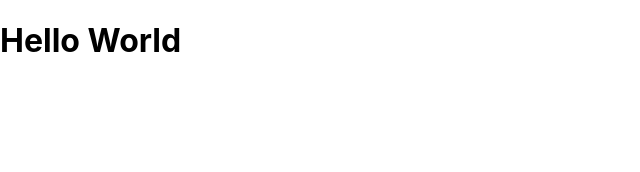
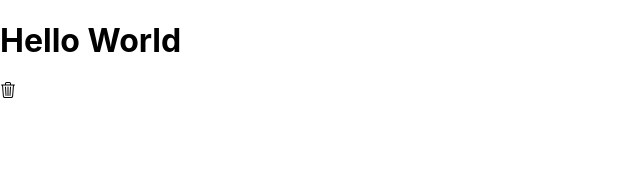
Before and after one commit to hadi14250/react-interface, a React (Create React App) app: page / in a window 1280 px wide. Shown: the top 172 px of the page, without its empty margins (0-640 px from the left). Built offline with nearby package versions, Linux system fonts and the light colour scheme.

Commit message:
installed react icon library and used an icon by importing it's name from the react icons website and using it as a componenet in the App componenet

```diff
--- a/package.json
+++ b/package.json
@@ -8,6 +8,7 @@
     "@testing-library/user-event": "^13.5.0",
     "react": "^18.3.1",
     "react-dom": "^18.3.1",
+    "react-icons": "^5.3.0",
     "react-scripts": "5.0.1",
     "web-vitals": "^2.1.4"
   },
--- a/src/App.js
+++ b/src/App.js
@@ -1,3 +1,4 @@
+import { BsTrash3 } from "react-icons/bs";
 
 function App() {
   return (
@@ -5,6 +6,7 @@ function App() {
       <h1>
         Hello World
       </h1>
+        <BsTrash3 />
     </div>
   );
 }
```
Also changed, not shown: 1 other file (tests, documents, lock files or other folders).
